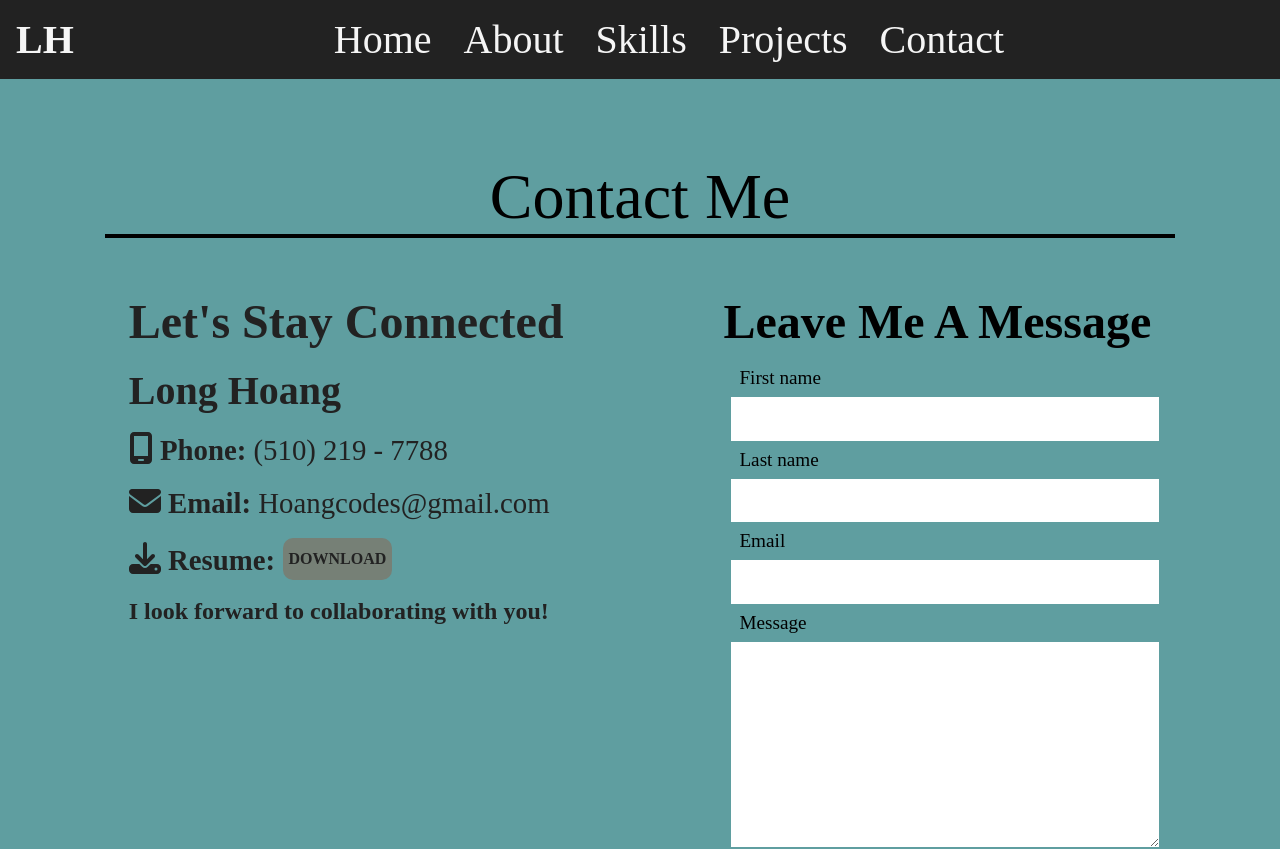
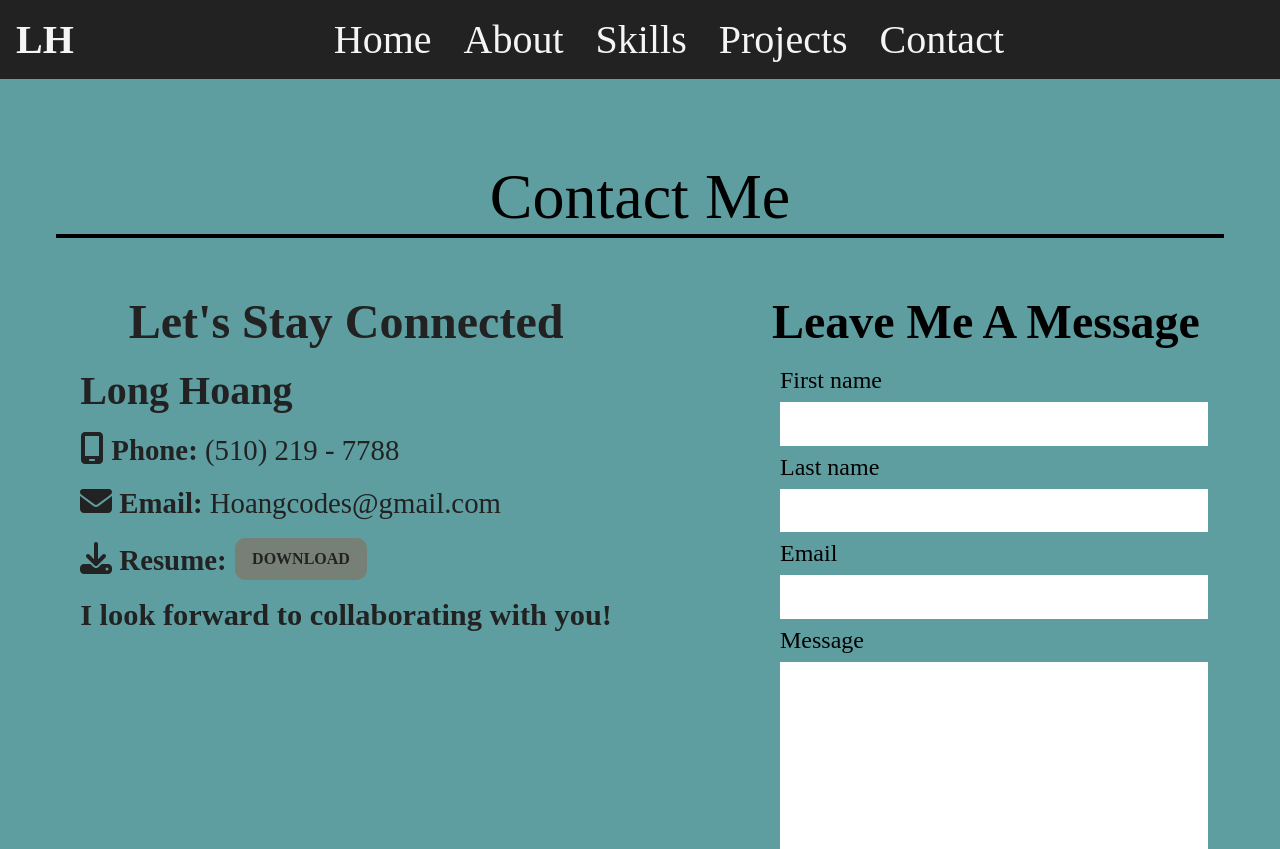
Before and after one commit to SilverPrius/LH-Portfolio, a React (Create React App) app: page /contact in a window 1280 px wide. Shown: the top 849 px of the page. Built offline with nearby package versions, Linux system fonts and the light colour scheme.

Commit message:
Updated contact page's font sizes

```diff
--- a/src/pages/Contact/contact.css
+++ b/src/pages/Contact/contact.css
@@ -42,8 +42,8 @@ textarea {
 }
 
 label {
-    font-size: 1.2rem;
-    margin: 1rem;
+    font-size: 1.5rem;
+    margin: .5rem;
 }
 
 #contact-button,
@@ -89,8 +89,8 @@ p {
 }
 
 .contact-message {
-    font-size: 1.5rem;
-    text-decoration: none;
+    font-size: 1.9rem;
+    text-align: center;
 }
 
 .icon {
@@ -152,7 +152,7 @@ p {
 
     .form-message,
     .contact-info-message {
-        font-size: 2.3rem;
+        font-size: 3rem;
     }
 
 }
```
